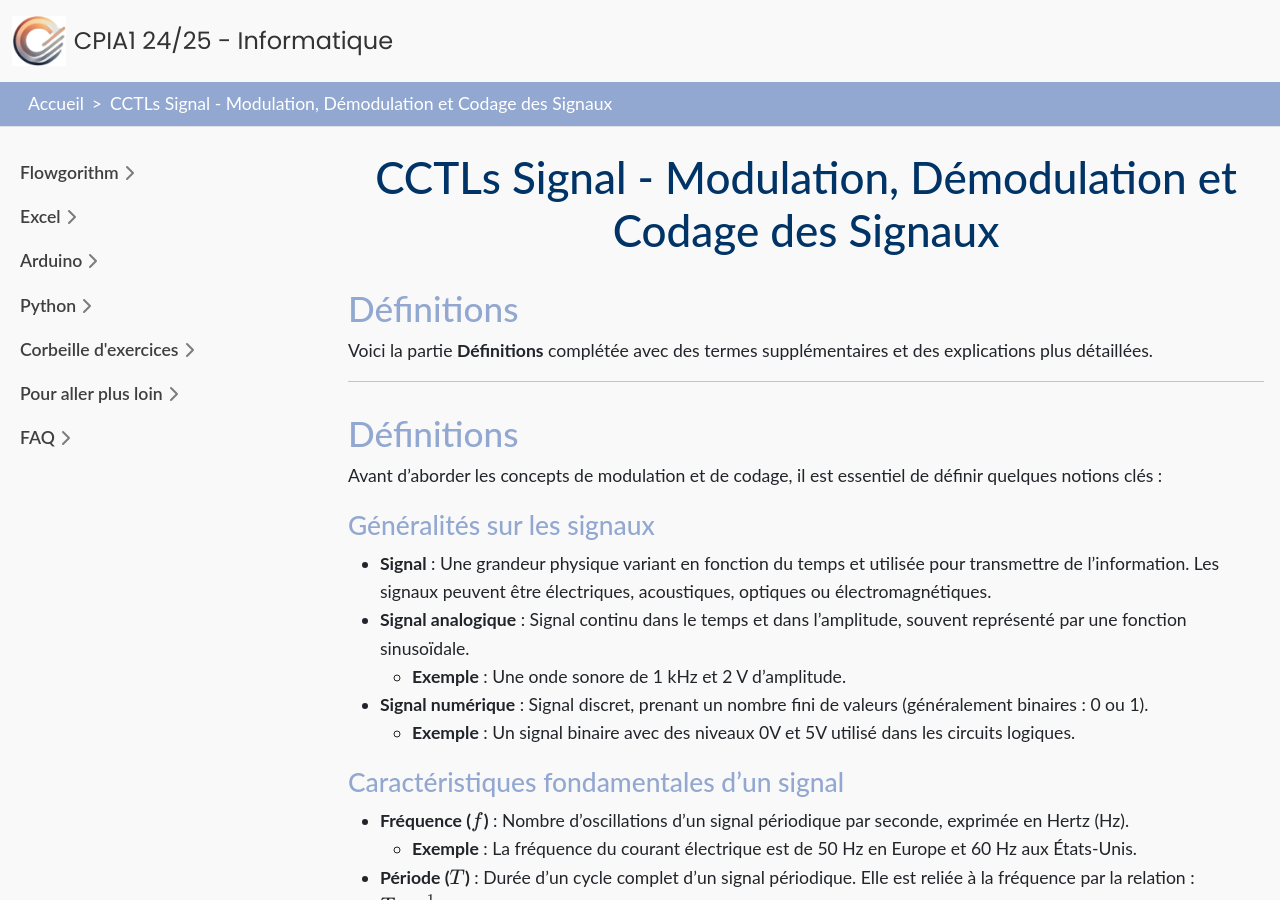
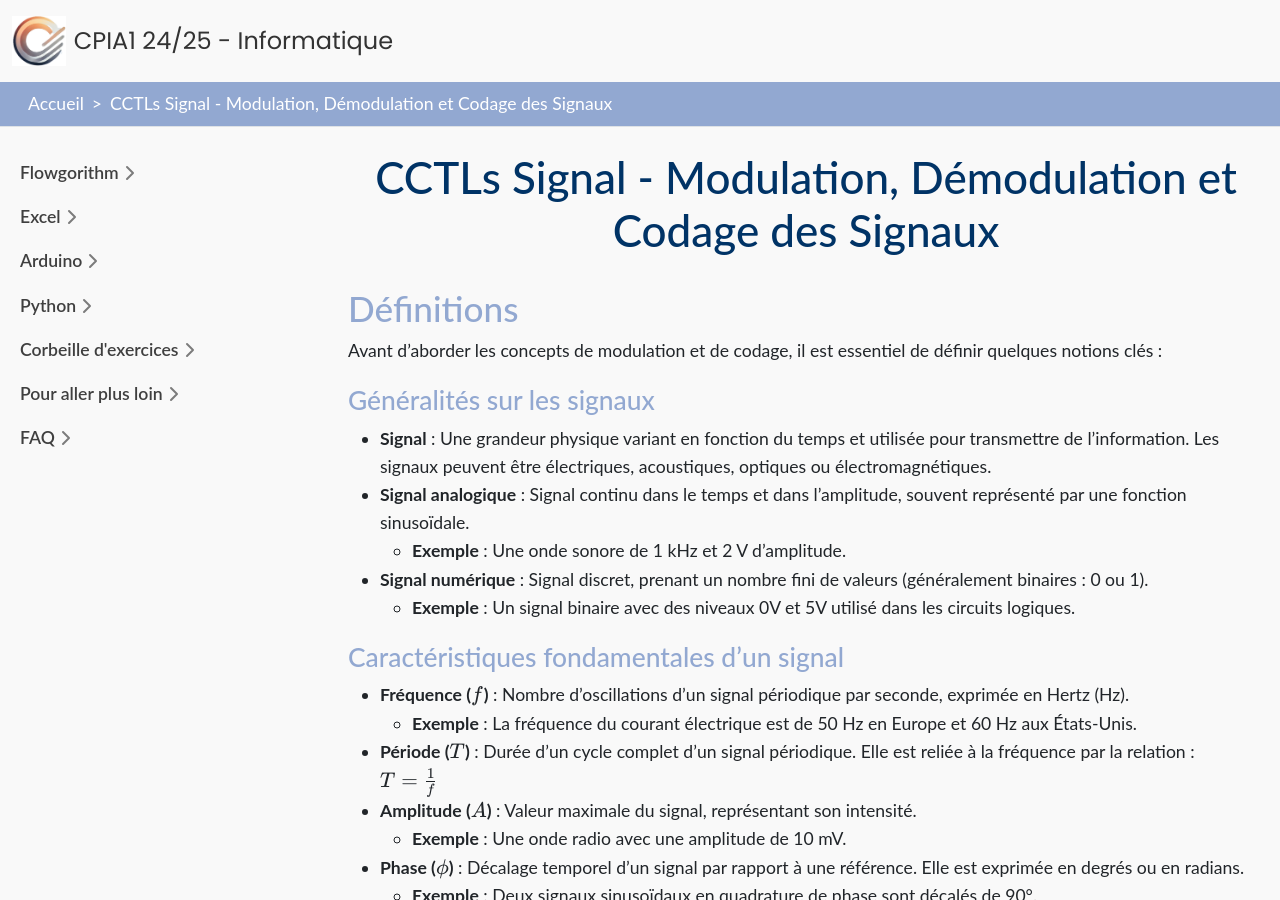
Before and after one commit to rohanfosse/CPIA1-info, a Jekyll site: the page built from CCTLs-Signal.md, in a window 1280 px wide and 900 px high. Built offline with Jekyll 4.4.1, drawn with Linux system fonts in a browser that asks for light colours; nearby versions of some CDN libraries; Markdown is read by kramdown in place of the engine named in the settings.

Commit message:
correction typo

```diff
--- a/CCTLs-Signal.md
+++ b/CCTLs-Signal.md
@@ -9,11 +9,6 @@ permalink: /CCTL-signal.html
 <script defer src="https://cdn.jsdelivr.net/npm/katex/dist/contrib/auto-render.min.js"
     onload="renderMathInElement(document.body);"></script>
 
-## Définitions
-
-Voici la partie **Définitions** complétée avec des termes supplémentaires et des explications plus détaillées.
-
----
 
 ## Définitions
 
```
